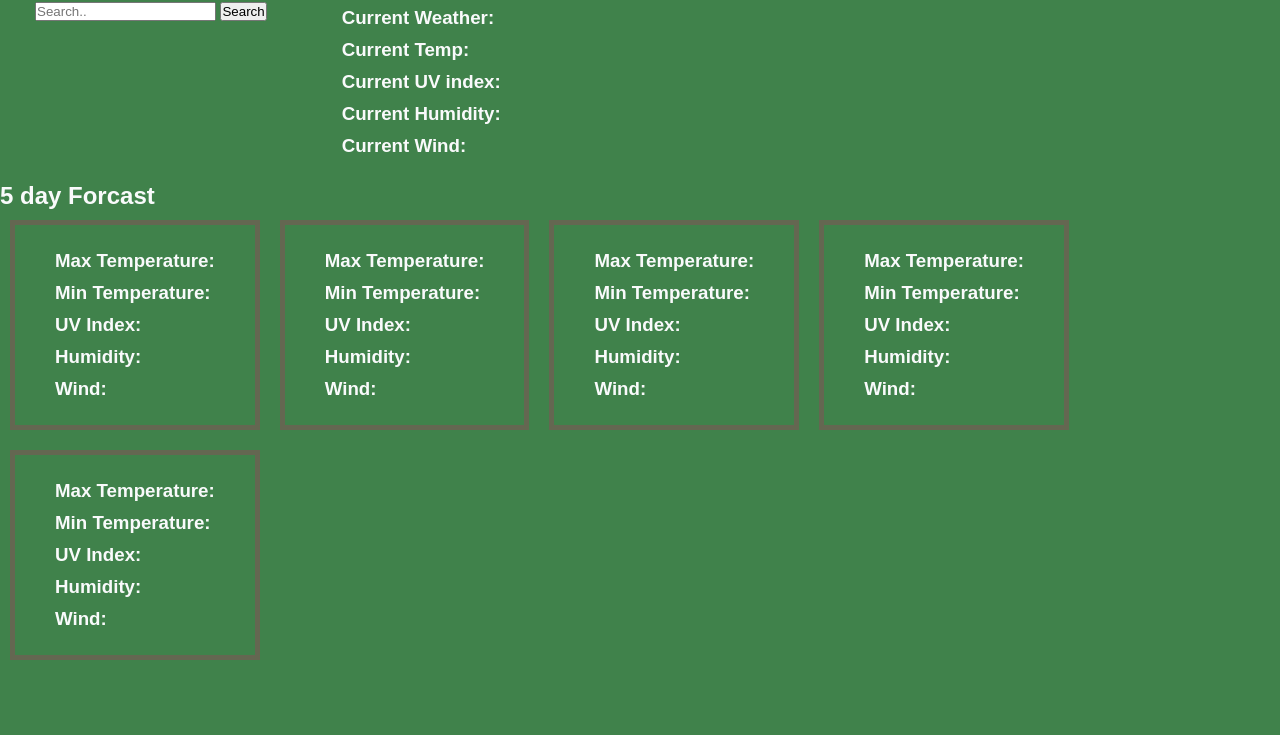
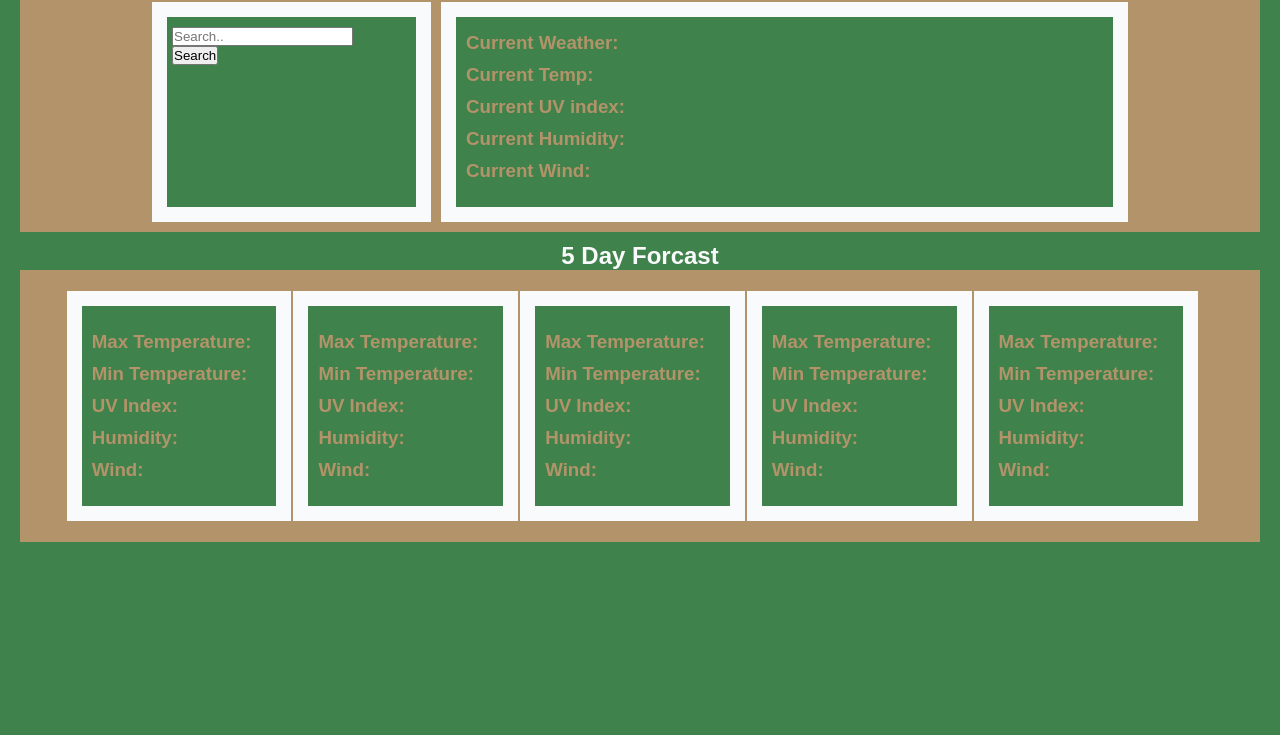
Before and after one commit to Auzz24/WeatherHQ, a plain HTML site: page index.html in a window 1280 px wide. Shown: the part 65-800 px from the top of the page. Drawn offline with Linux system fonts and the light colour scheme.

Commit message:
formatting complete

```diff
--- a/index.html
+++ b/index.html
@@ -13,14 +13,16 @@
     <header>
         <h1>Weather HQ</h1>
     </header>
-    <section id="search">
-        <div>
+    <section id="top">
+        <div id="search" class="line">
             <input id="cityName" type="text" placeholder="Search..">
             <button id="searchButton">Search</button>
+            <div #searchResult></div>
+            <div></div>
+            <div></div>
             </select>
         </div>
-    <section id="curretWeather">
-        <div>
+        <div id="currentWeather" class="line">
             <h3>Current Weather: <span id="current" class="answer"></span></h3>
             <h3>Current Temp: <span id="temp"></span></h3>
             <h3>Current UV index: <span id="uvi" ></span></h3>
@@ -28,9 +30,9 @@
             <h3>Current Wind: <span id="wind"></span></h3>
         </div>
     </section>
-    </section>
-        <h2>5 day Forcast</h2>
-        <section id="forcast">
+    <section id="bottom">
+        <h2>5 Day Forcast</h2>
+        <div id="forcast">
         <div>
             <h3>Max Temperature: <span id="maxTemp1"></span></h3>
             <h3>Min Temperature: <span id="minTemp1"></span></h3>
@@ -66,7 +68,7 @@
             <h3>Humidity: <span id="humidity5"></span></h3>
             <h3>Wind: <span id="wind5"></span></h3>
         </div>
-
+        </div>
     </section>
     <script src="script.js"></script>
 </body>
--- a/script.js
+++ b/script.js
@@ -6,6 +6,7 @@ function searchCity(city) {
         .then(response => {
             searchResults.push(city)
             localStorage.setItem("city", JSON.stringify(searchResults));
+            // document.querySelector("#searchResult").textContent = city
             return response.json()
         })
         .then(response => {
@@ -60,12 +61,5 @@ searchButton.addEventListener("click", function () {
     searchCity(inputCity.value)
 });
 
-function changeBackground(backgroundColor){
-    if (warning >= 4){
-        backgroundColor = "red";
-    }
-}
 
 // function loadCity ()
-
-changeBackground()
--- a/style.css
+++ b/style.css
@@ -1,7 +1,7 @@
 :root {
     --primary-color: #40824b;
-    --secondary-color: #f9fafb;
-    --tertiary-color:#646751;
+    --secondary-color: rgb(179, 147, 106) ;
+    --tertiary-color: #f9fafb;
 }
 *{
     margin: 0;
@@ -9,13 +9,8 @@
     box-sizing: border-box;
 }
 header{
+    color: var(--tertiary-color);
     justify-content: center;
-    display: flex;
-    flex-wrap: wrap;
-}
-#search{
-    padding-right: 20%;
-    padding-top: 10px;
     display: flex;
     flex-wrap: wrap;
 }
@@ -23,22 +18,59 @@ body {
     font-family: Arial, Helvetica, sans-serif;
     background-color: var(--primary-color);
     color: var(--secondary-color);
+    border: solid 20px var(--primary-color);
+}
+#top{
+    display: flex;
+    flex-wrap: wrap;
+    background-color: var(--secondary-color);
+    padding: 10px;
+}
+#search{
+    margin-left: 10%;
+    width: 200px;
+    padding-right: 20%;
+    padding-top: 10px;
+    background-color: var(--primary-color);
+   border: solid 15px var(--tertiary-color);
+}
+#currentWeather{
+    flex: 1;
+    margin-left: 10px;
+    margin-right: 10%;
+    padding-right: 20%;
+    padding-top: 10px;
+    border: solid 15px var(--tertiary-color);
+    background-color: var(--primary-color);
+}
+#bottom{
+    padding-top: 10px;
+}
+section h2{
+    color: var(--tertiary-color);
+    justify-content: center;
+    display: flex;
+    flex-wrap: wrap;
 }
 #forcast {
     display: flex;
     flex-wrap: wrap;
+    background-color: var(--secondary-color);
 }
 #forcast div {
-    margin: 10px;
-    border: solid 5px var(--tertiary-color);
+    margin: 1px;
+    border: solid 15px var(--tertiary-color);
     background-color: var(--primary-color);
 }
 .warning {
     background-color: red;
     }
 div {
-    padding: 20px 35px;
-    justify-content: space-between;
+    padding-left: 5px;
+    padding-right: 20px;
+    padding-top: 20px;
+    padding-bottom: 20px;
+    justify-content: center;
 }
 
 div h3{
```
